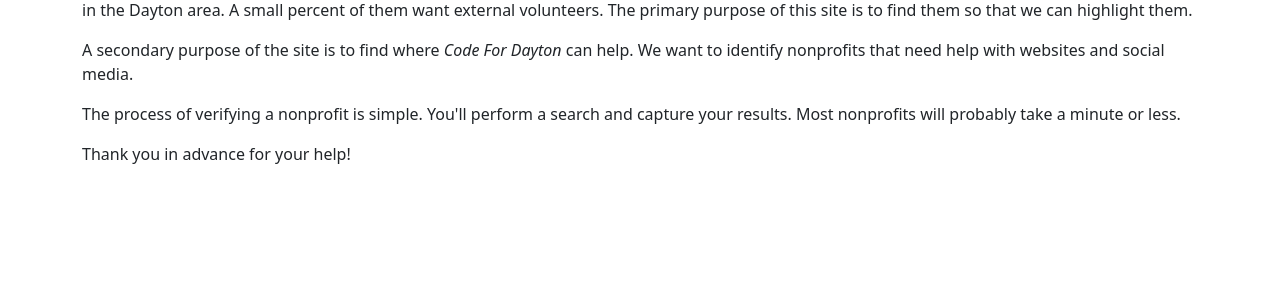
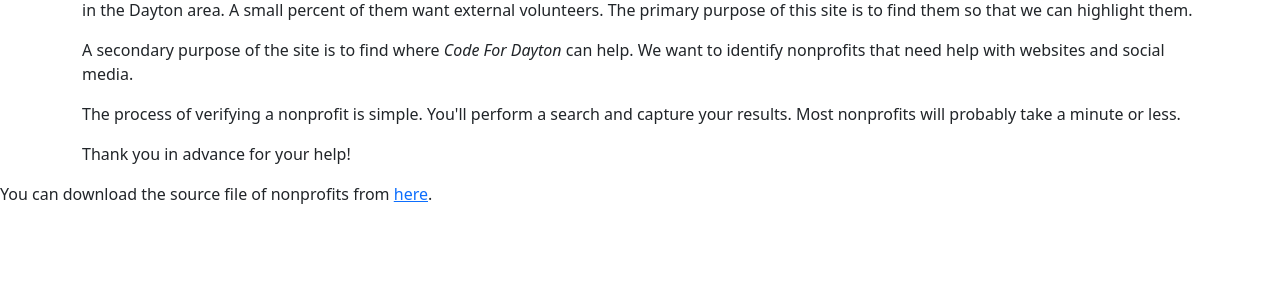
Before and after one commit to codefordayton/npverify, a Django app: template main/templates/main/index.html in a window 1280 px wide. Shown: the part 216-516 px from the top of the page. Run offline with Django 4.2, Linux system fonts and the light colour scheme; the template is opened without the code that fills it, so the values that code supplies are empty; parts of the project's set-up code (start-up, migrations or seed data) failed here and were passed over.

Commit message:
Adding a link to the source file.

```diff
--- a/main/templates/main/index.html
+++ b/main/templates/main/index.html
@@ -16,5 +16,9 @@
     {% endif %}
 
     </div>
+
+    <div>
+        <p>You can download the source file of nonprofits from <a href="https://drive.google.com/file/d/1w5rdD1S-9LoXnlYVO2inJN6_U5Puzv14/view?usp=sharing">here</a>.
+    </div>
     {% include "main/components/footer.html" %}
 {% endblock %}
```
